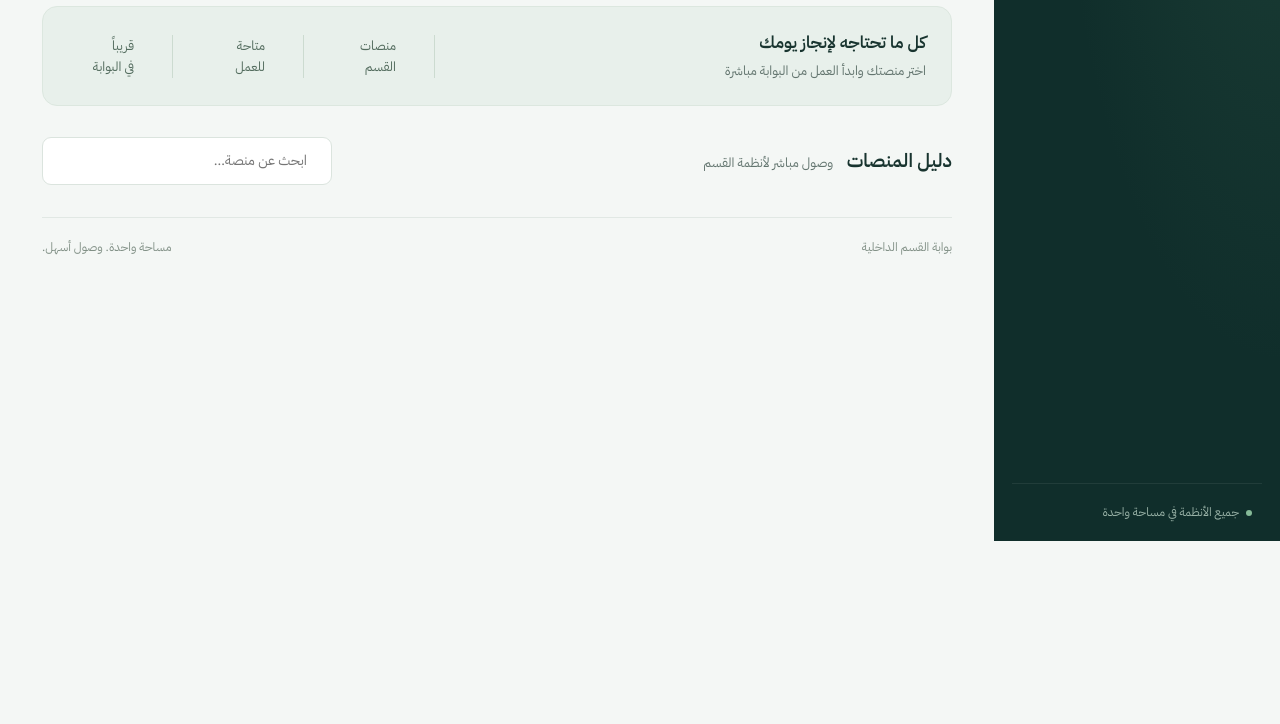
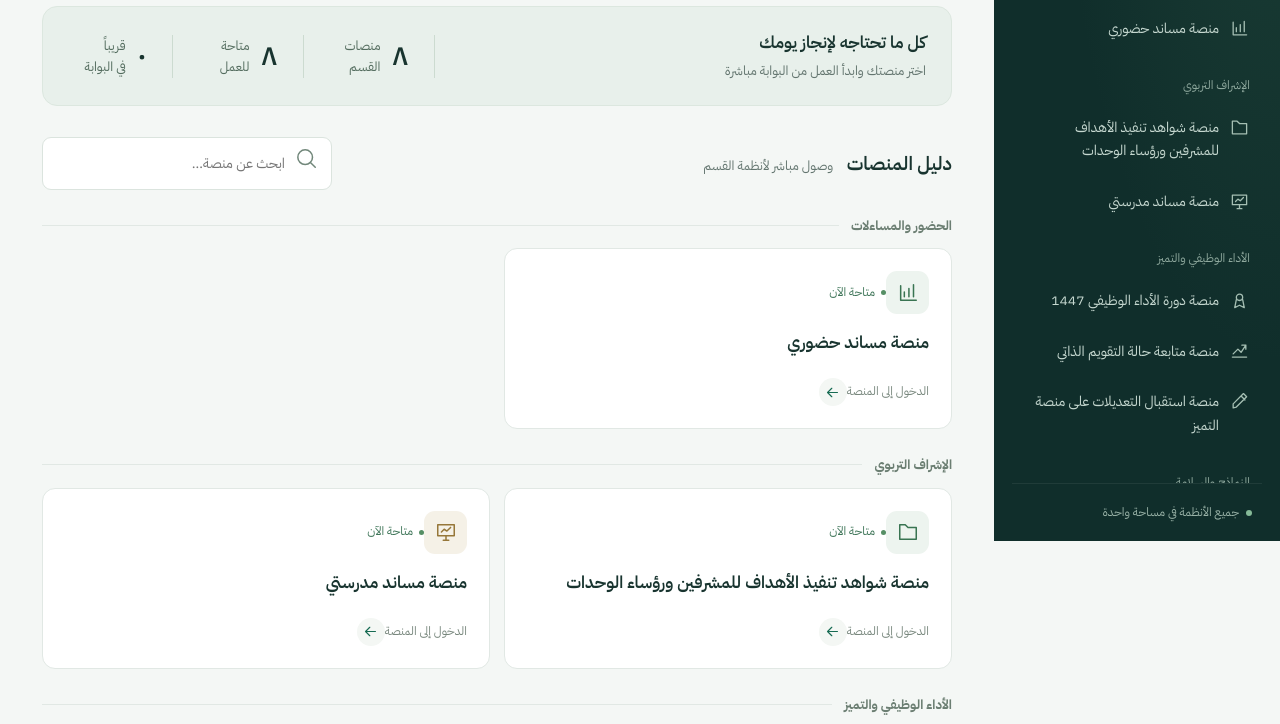
Before and after one commit to jazan-edu/jazan-department-portal, a plain HTML site: page index.html in a window 1280 px wide. Shown: the part 259-983 px from the top of the page. Before the commit the page ends 800 px from the top, so only its background shows below. Drawn offline with Linux system fonts and the light colour scheme.

Commit message:
إصلاح خطأ في قائمة المنصات ومحاذاة الأيقونات

```diff
--- a/index.html
+++ b/index.html
@@ -46,10 +46,8 @@ const PLATFORMS = [
     url: "https://script.google.com/macros/s/AKfycbx_N9Sq4wWTR3c8bQbjIjJQK9gjYPCVkp1Xp3KluIfsylBr3drEysR3k5JD9MlNn5EdIQ/exec"
   },
 
-
   // ---- الإشراف التربوي ----
-
-
+  {
     category: "الإشراف التربوي",
     name: "منصة شواهد تنفيذ الأهداف للمشرفين ورؤساء الوحدات",
     icon: "📁",
@@ -90,7 +88,6 @@ const PLATFORMS = [
     url: "https://script.google.com/macros/s/AKfycbwUETl3AwxaQNzPXKTT6n1OLXECw_yy6pl-BlxU1C7tscNtKxhJ_CLvMhrw9JrTV3gO/exec"
   },
 
-
   // ---- طلبات المدارس ----
   {
     category: "طلبات المدارس",
@@ -101,7 +98,7 @@ const PLATFORMS = [
 ];
 
 const PATHS={building:'M3 21h18M5 21V7h14v14M3 7l9-4 9 4M9 11v2m6-2v2m-6 3v2m6-2v2',home:'M3 10l9-7 9 7M5 9v12h14V9M9 21v-7h6v7',menu:'M4 6h16M4 12h16M4 18h16',search:'M21 21l-5-5M18 10a8 8 0 1 1-16 0 8 8 0 0 1 16 0',chart:'M4 20V4M4 20h17M8 16v-5m5 5V7m5 9V3',door:'M4 21h10V3H4v18m10-9h7m-3-3 3 3-3 3M8 12h1',school:'M3 21h18M5 21V9l7-6 7 6v12M9 21v-6h6v6M10 9h4',file:'M5 3h9l5 5v13H5V3m9 0v6h5M8 13h8m-8 4h6',folder:'M3 7V4h6l3 3h9v13H3V7',award:'M16 8a4 4 0 1 1-8 0 4 4 0 0 1 8 0M8 11l-2 10 6-3 6 3-2-10',trend:'M3 19h18M4 15l6-6 4 4 6-9m-5 0h5v5',edit:'M14 5l5 5M4 20l4-1L21 6l-4-4L4 15v5',flask:'M9 3h6m-5 0v6l-6 10q-1 2 2 2h12q3 0 2-2L14 9V3M7 15h10',book:'M12 5v16M3 3q5-1 9 2 4-3 9-2v16q-5-1-9 2-4-3-9-2V3',monitor:'M3 4h18v12H3V4m6 17h6m-3-5v5M7 12l3-3 3 2 4-4',laptop:'M5 5h14v10H5V5M2 19h20l-2-4H4l-2 4',arrow:'M19 12H5m6-6-6 6 6 6',external:'M14 3h7v7m0-7L10 14M10 3H3v18h18v-7'};
-const ICONS=['chart','door','school','file','folder','monitor','award','trend','edit','flask','book','laptop'];
+const ICONS=['chart','folder','monitor','award','trend','edit','flask','laptop'];
 const $=id=>document.getElementById(id);
 function icon(name){return '<svg viewBox="0 0 24 24" aria-hidden="true"><path d="'+(PATHS[name]||PATHS.file)+'"/></svg>';}
 document.querySelectorAll('[data-icon]').forEach(el=>el.innerHTML=icon(el.dataset.icon));
```
